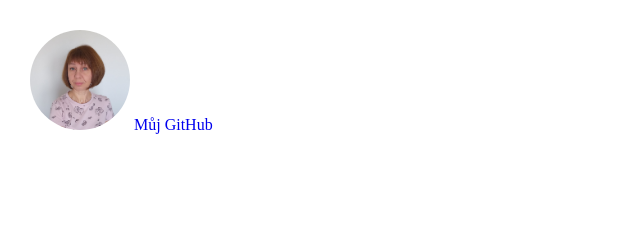
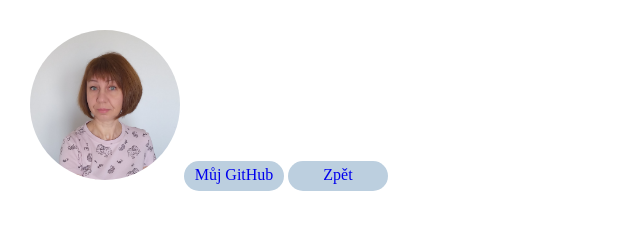
Before and after one commit to LiudmylaLiaposhchenko/o-projektu, a plain HTML site: page liudmyla/index.html in a window 1280 px wide. Shown: the whole page, without its empty margins (0-640 px from the left). Drawn offline with Linux system fonts and the light colour scheme.

Commit message:
Add button

```diff
--- a/liudmyla/index.html
+++ b/liudmyla/index.html
@@ -10,6 +10,7 @@
     <body>
       <img src="../img/foto.jpg" alt="Liudmyla Liaposhchenko" />
       <a href="https://github.com/LiudmylaLiaposhchenko">Můj GitHub</a>
+      <a href="../index.html">Zpět</a>
     </body>
   </html>
 </DOCTYPE>
--- a/liudmyla/style.css
+++ b/liudmyla/style.css
@@ -2,15 +2,23 @@ body {
   display: flex;
   margin: 30px;
   gap: 30px;
+  align-items: start
 }
 
 img {
-  width: 100px;
+  width: 150px;
   border-radius: 50%;
 }
 
 a {
+  display: inline-block;
   text-decoration: none;
+  width: 90px;
+  height: 20px;
+  border-radius: 20px;
+  background-color: #bccfdf;
+  padding: 5px;
+  text-align: center;
 }
 
 a:hover {
```
